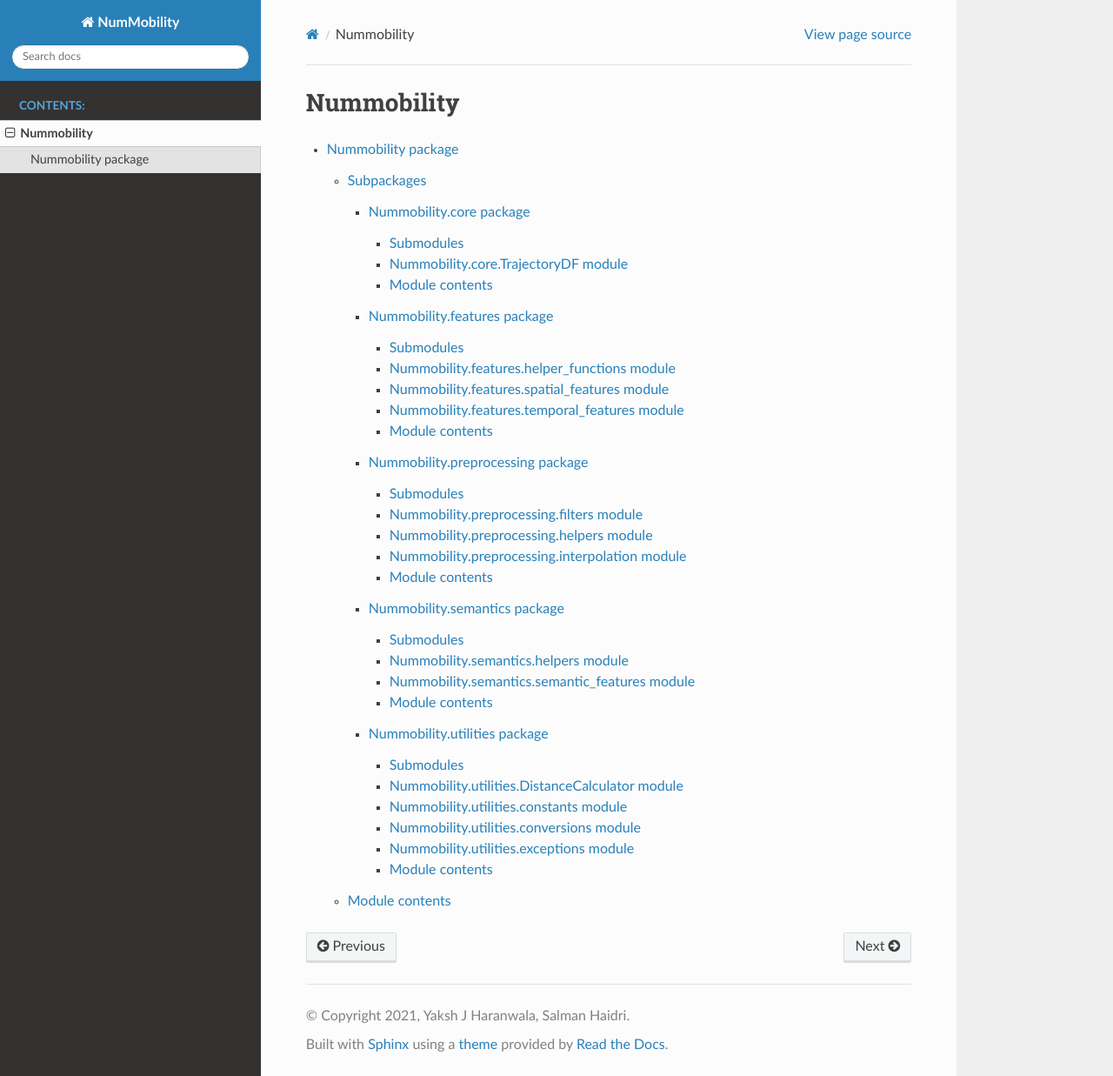
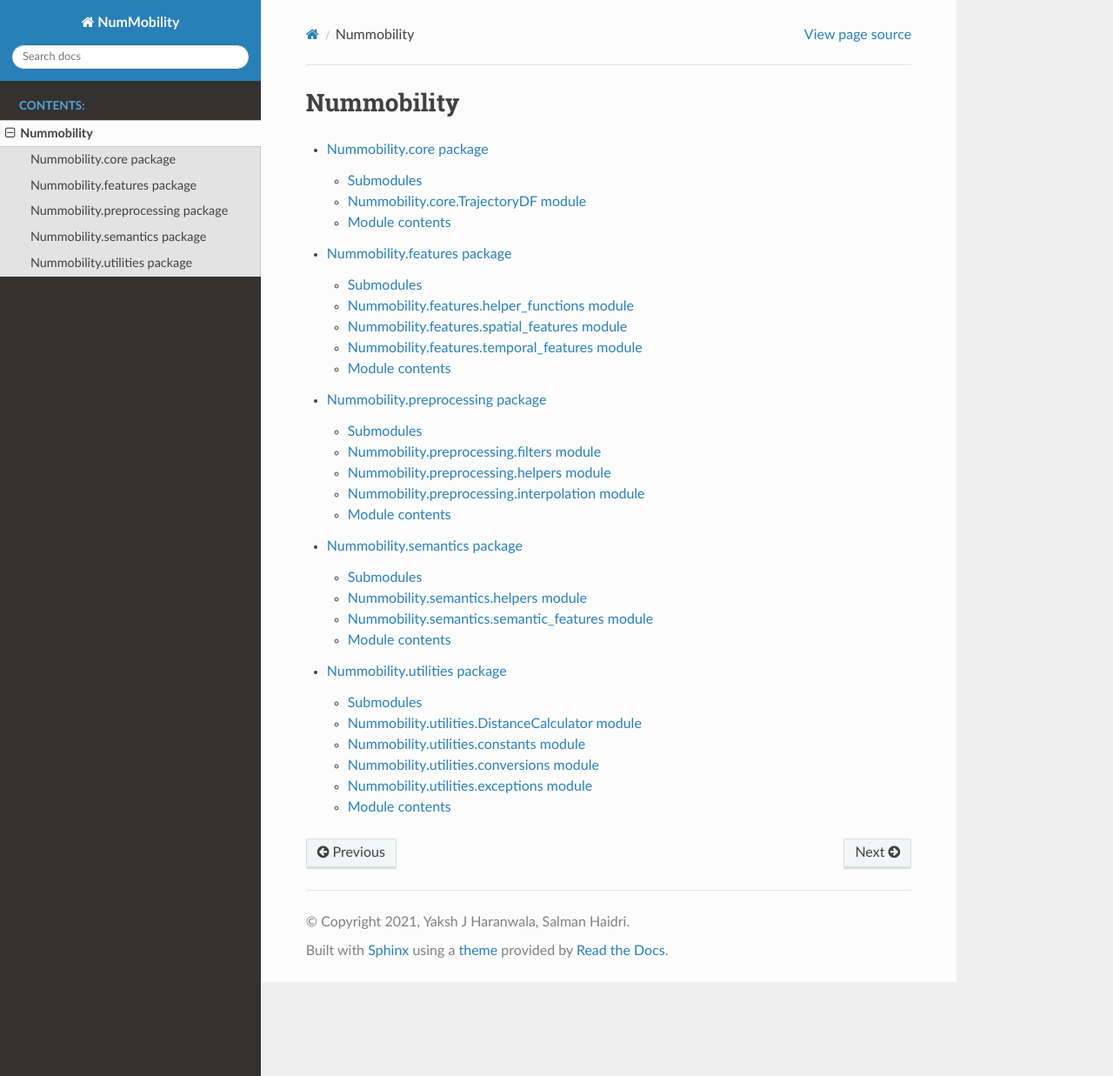
Before and after one commit to YakshHaranwala/PTRAIL, a Sphinx documentation site: the page built from docs/modules.rst, in a window 1280 px wide and 1237 px high. Shown: the whole window at 87% size. Built offline with Sphinx 7.4.7 and the Read the Docs theme 2.0.0, drawn with Linux system fonts in a browser that asks for light colours.

Commit message:
Re doing the docs.

```diff
--- a/docs/modules.rst
+++ b/docs/modules.rst
@@ -4,4 +4,8 @@
 .. toctree::
    :maxdepth: 4
 
-   Nummobility
+   Nummobility.core
+   Nummobility.features
+   Nummobility.preprocessing
+   Nummobility.semantics
+   Nummobility.utilities
```
Also changed, not shown: docs/Nummobility.rst (deleted, +0 -22 lines), 1 other file.
